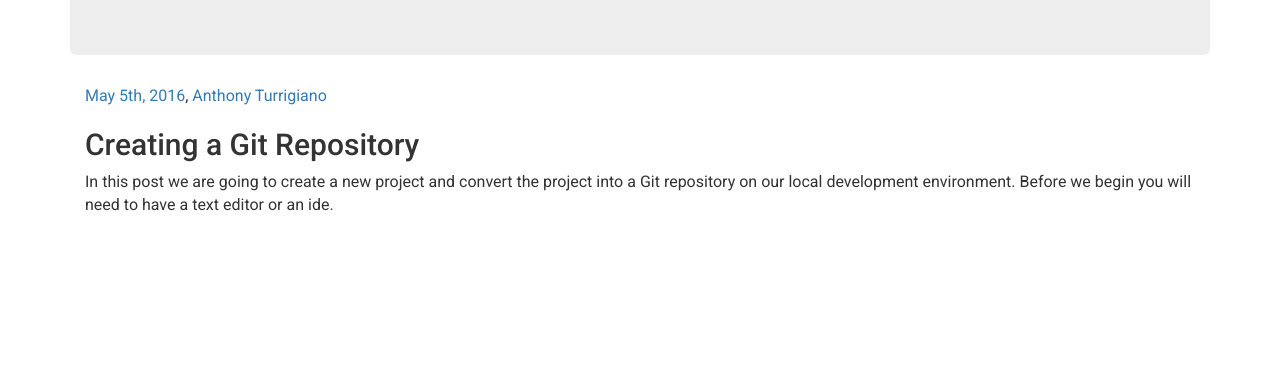
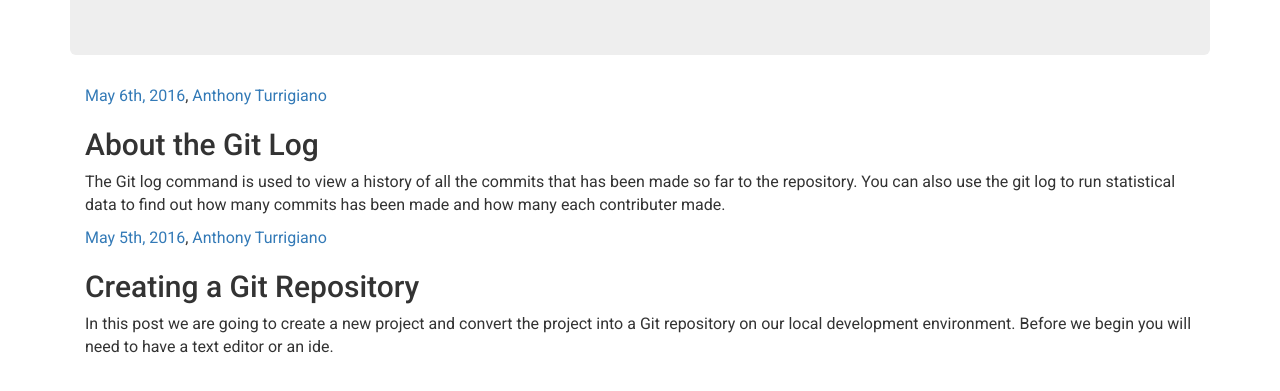
Before and after one commit to AnthonyTurrigiano/gitwithme, a website: page index.html in a window 1280 px wide. Shown: the part 265-656 px from the top of the page. Drawn offline with nearby package versions, Linux system fonts and the light colour scheme.

Commit message:
added second post to index.html file

```diff
--- a/index.html
+++ b/index.html
@@ -39,6 +39,21 @@
 							<article class="article clearfix" role="article">
 								<footer class="article-meta">
 									<p>
+										<span class="article-post-date muted"><a href="#" title="Article Post Date"><time datetime="20160631">May 6th, 2016</time></a></span>,
+										<span class="article-author"><a href="#" title="Article Author" rel="author">Anthony Turrigiano</a></span>
+									</p>
+								</footer>
+								<header class="article-banner">
+									<h2 class="article-title .h2">About the Git Log</h2>
+								</header>
+								<div class="article-excerpt clearfix">
+									<p>The Git log command is used to view a history of all the commits that has been made so far to the repository. You can also use the git log
+									to run statistical data to find out how many commits has been made and how many each contributer made.</p>
+								</div>
+							</article>
+							<article class="article clearfix" role="article">
+								<footer class="article-meta">
+									<p>
 										<span class="article-post-date muted"><a href="#" title="Article Post Date"><time datetime="20160531">May 5th, 2016</time></a></span>,
 										<span class="article-author"><a href="#" title="Article Author" rel="author">Anthony Turrigiano</a></span>
 									</p>
```
